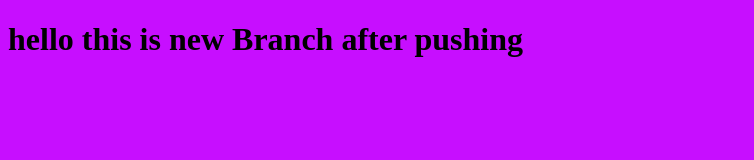
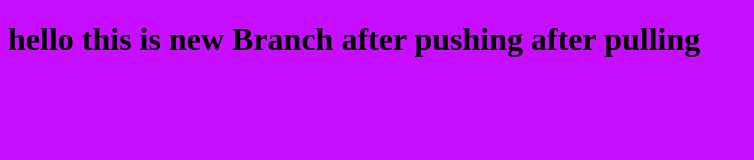
Before and after one commit to AbodehAlshammaa/myproject, a plain HTML site: page index.html in a window 1280 px wide. Shown: the whole page, without its empty margins (0-754 px from the left). Drawn offline with Linux system fonts and the light colour scheme.

Commit message:
Update index.html

```diff
--- a/index.html
+++ b/index.html
@@ -9,7 +9,7 @@
 </head>
 <body>
     <h1>
-        hello this is new Branch after pushing
+        hello this is new Branch after pushing after pulling
     </h1>
     <!-- Fixed script tag - src should be an attribute -->
     <script src="app.js"></script>
```
